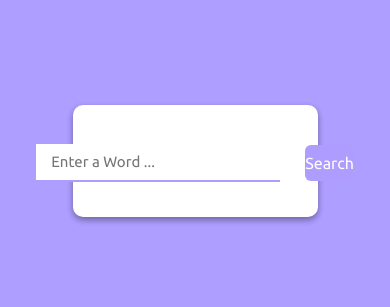
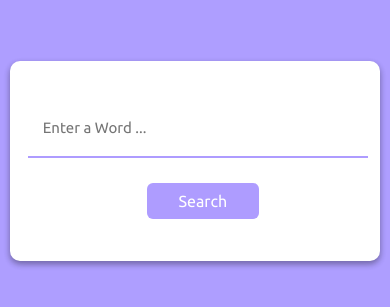
Before and after one commit to 333BVK333/Dictionary, a plain HTML site: page index.html in a window 390 px wide. Shown: the part 261-568 px from the top of the page. Drawn offline with Linux system fonts and the light colour scheme.

Commit message:
Update style.css

```diff
--- a/style.css
+++ b/style.css
@@ -111,3 +111,23 @@
     border-left: 4.5px solid #ae9cff;
     display: none;
 }
+
+@media screen and (max-width: 400px) {
+    .container {
+        width: 320px;
+        padding: 35px 25px 35px 25px;
+    }
+
+    .header {
+        width: 100%;
+        height: 15vh;
+        flex-direction: column;
+        gap: 25px;
+    }
+
+    .input {
+        width: 100%;
+        padding: 5px 5px 12px 15px;
+        margin: 0 10px 0 0;
+    }
+}
```
